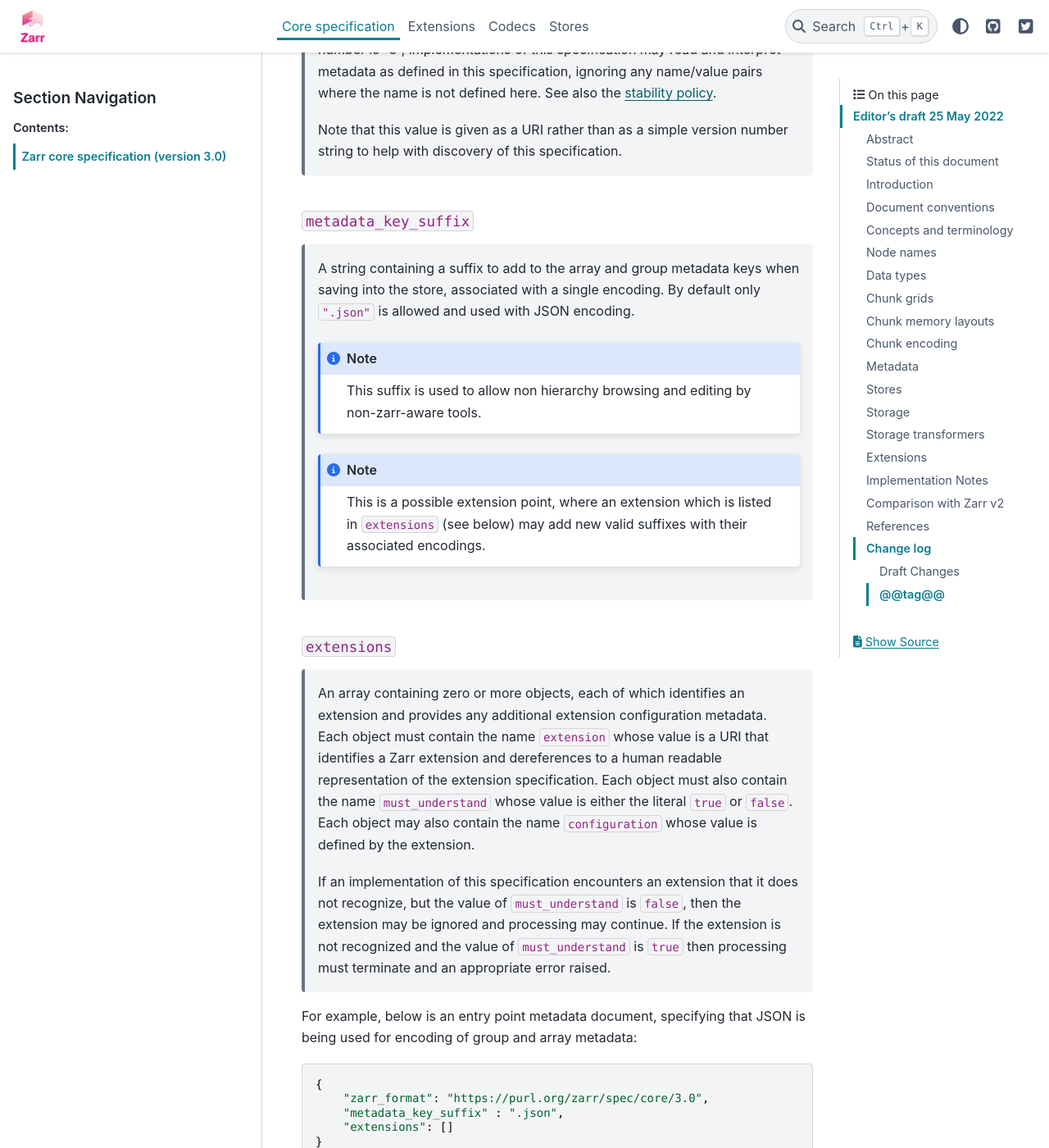
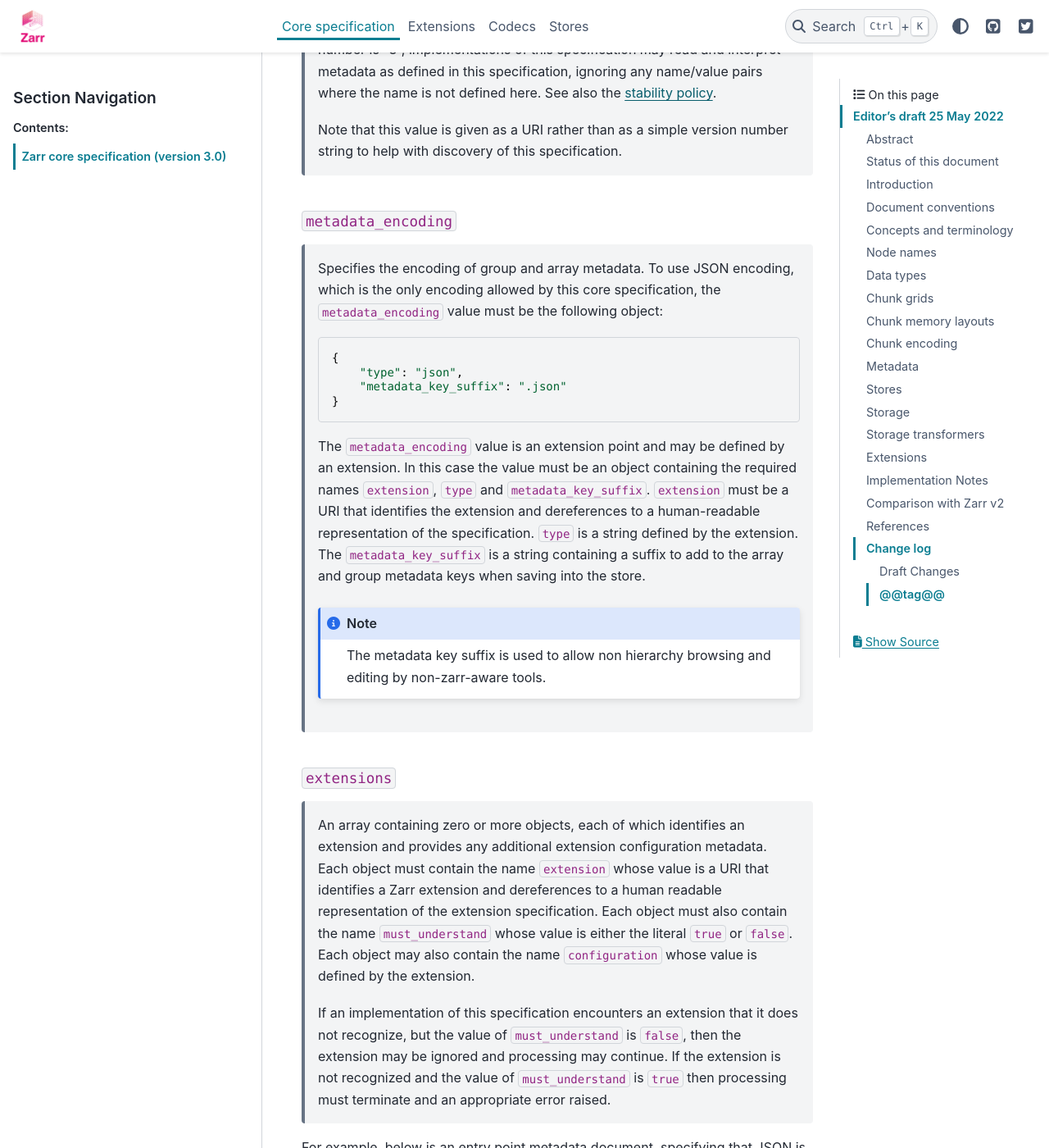
Before and after one commit to zarr-developers/zarr-specs, a Sphinx documentation site: the page built from docs/core/v3.0.rst, in a window 1280 px wide and 1400 px high, scrolled down 20598 px. Shown: the whole window at 82% size. Built offline with Sphinx 7.4.7 and the PyData theme 0.15.4, drawn with Linux system fonts in a browser that asks for light colours; some of the changed text lies outside the part shown.

Commit message:
re-add metadata_encoding as an explicit extension point, containing the key suffix

```diff
--- a/docs/core/v3.0.rst
+++ b/docs/core/v3.0.rst
@@ -935,21 +935,30 @@ containing the following names:
     version number string to help with discovery of this
     specification.
 
-``metadata_key_suffix``
-^^^^^^^^^^^^^^^^^^^^^^^
-
-    A string containing a suffix to add to the array and group metadata keys
-    when saving into the store, associated with a single encoding. By default
-    only ``".json"`` is allowed and used with JSON encoding.
+``metadata_encoding``
+^^^^^^^^^^^^^^^^^^^^^
+
+    Specifies the encoding of group and array metadata. To use JSON encoding,
+    which is the only encoding allowed by this core specification, the
+    ``metadata_encoding`` value must be the following object::
+
+        {
+            "type": "json",
+            "metadata_key_suffix": ".json"
+        }
+
+    The ``metadata_encoding`` value is an extension point and may be defined by
+    an extension. In this case the value must be an object containing the
+    required names ``extension``, ``type`` and ``metadata_key_suffix``.
+    ``extension`` must be a URI that identifies the extension and dereferences
+    to a human-readable representation of the specification. ``type`` is a
+    string defined by the extension. The ``metadata_key_suffix`` is a string
+    containing a suffix to add to the array and group metadata keys when saving
+    into the store.
 
     .. note::
-      This suffix is used to allow non hierarchy browsing and editing by
+      The metadata key suffix is used to allow non hierarchy browsing and editing by
       non-zarr-aware tools.
-
-    .. note::
-      This is a possible extension point, where an extension which is
-      listed in ``extensions`` (see below) may add new valid suffixes with their
-      associated encodings.
 
 ``extensions``
 ^^^^^^^^^^^^^^
@@ -977,7 +986,10 @@ JSON is being used for encoding of group and array metadata::
 
     {
         "zarr_format": "https://purl.org/zarr/spec/core/3.0",
-        "metadata_key_suffix" : ".json",
+        "metadata_encoding": {
+            "type": "json",
+            "metadata_key_suffix": ".json"
+        },
         "extensions": []
     }
 
@@ -987,7 +999,10 @@ ignored if not understood::
 
     {
         "zarr_format": "https://purl.org/zarr/spec/core/3.0",
-        "metadata_key_suffix" : ".json",
+        "metadata_encoding": {
+            "type": "json",
+            "metadata_key_suffix": ".json"
+        },
         "extensions": [
             {
                 "extension": "http://example.org/zarr/extension/foo",
@@ -1266,8 +1281,8 @@ Metadata encoding
 -----------------
 
 The entry point metadata document must be encoded as JSON. The array (``*.array`` s) and
-group metadata documents (``*.group`` s) must be encoded as per the type associated with
-the ``metadata_key_suffix`` field in the entry point metadata document (described below).
+group metadata documents (``*.group`` s) must be encoded as per the type defined in
+the ``metadata_encoding`` field in the entry point metadata document (described below).
 
 Stores
 ======
@@ -1723,16 +1738,17 @@ Extensions
 Many types of extensions can exist and they can be grouped as
 following:
 
-======================= ========================================= =====================
-extension               metadata                                  is extension required
-======================= ========================================= =====================
-generic                 ``extensions`` in `entry point metadata`_ ``must_understand``
-array                   ``extensions`` in `Array metadata`_       ``must_understand``
-data type               `data_type`_                              no ``fallback``
-chunk grid              `chunk_grid`_                             always
-chunk memory layout     `chunk_memory_layout`_                    always
-storage transformer     `storage_transformers`_                   always
-======================= ========================================= =====================
+======================= ================================================ =====================
+extension               metadata                                         is extension required
+======================= ================================================ =====================
+generic                 ``extensions`` in `entry point metadata`_        ``must_understand``
+metadata encoding       ``metadata_encoding`` in `entry point metadata`_ always
+array                   ``extensions`` in `Array metadata`_              ``must_understand``
+data type               `data_type`_                                     no ``fallback``
+chunk grid              `chunk_grid`_                                    always
+chunk memory layout     `chunk_memory_layout`_                           always
+storage transformer     `storage_transformers`_                          always
+======================= ================================================ =====================
 
 There are no group extensions in Zarr v3.0.
 
```
